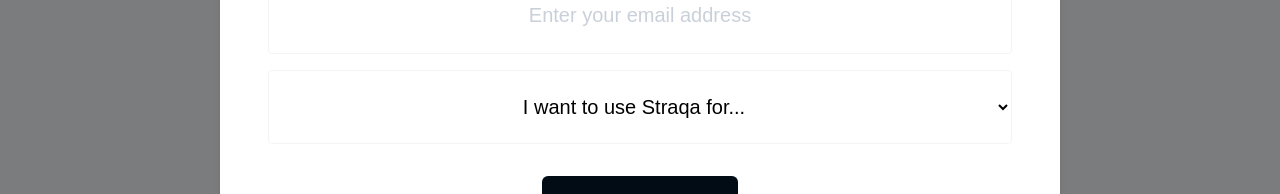
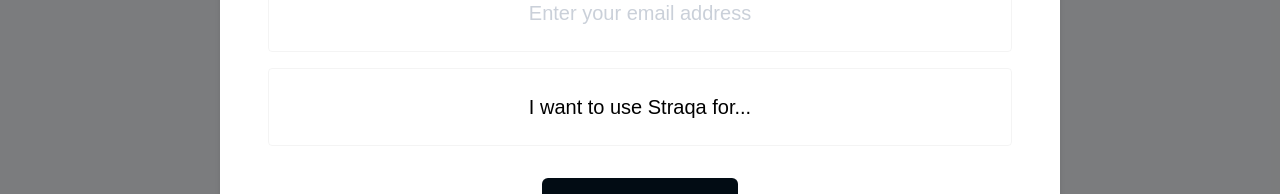
Before and after one commit to Straqa/straqa-landing-page, a Next.js app: page / in a window 1280 px wide. Shown: the part 372-566 px from the top of the page. Built offline with nearby package versions, Linux system fonts and the light colour scheme.

Commit message:
fixed appearance on safari

```diff
--- a/app/globals.css
+++ b/app/globals.css
@@ -61,3 +61,11 @@
 .modal-content button:hover {
   color: #000;
 }
+
+select {
+  -webkit-appearance: none;
+  -moz-appearance: none;
+  appearance: none;
+  text-align: center;
+  text-align-last: center;
+}
```
